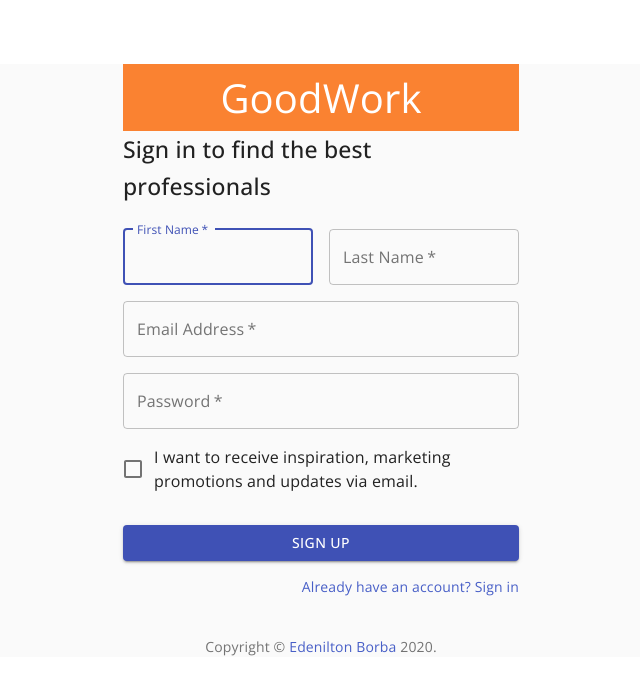
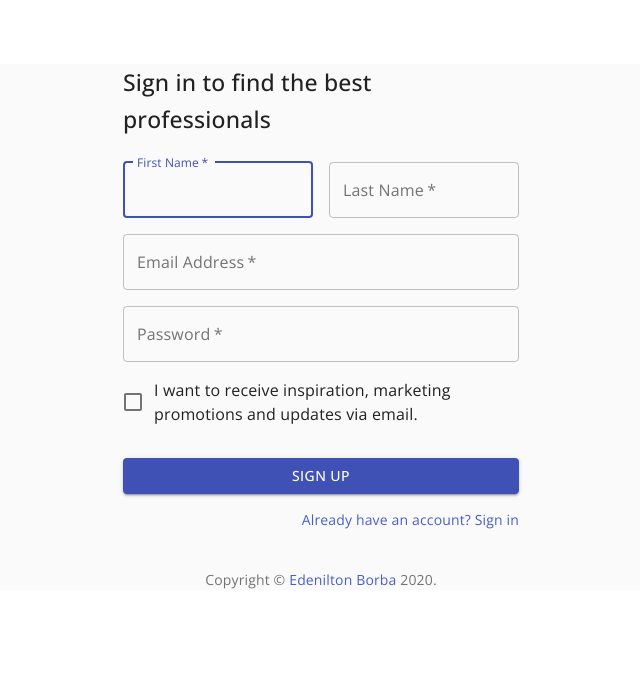
Before and after one commit to EdeniltonBorba/GoodWork, a React (Create React App) app: page /SignUp in a window 1280 px wide. Shown: the top 694 px of the page, without its empty margins (319-959 px from the left). Built offline with nearby package versions, Linux system fonts and the light colour scheme.

Commit message:
add home

```diff
--- a/src/components/Logo/Logo.js
+++ /dev/null
@@ -1,43 +0,0 @@
-import React from "react";
-import { Link } from "react-router-dom";
-import { makeStyles } from '@material-ui/core/styles';
-
-
-import "./logo.css";
-
-const useStyles = makeStyles(theme => ({
-    logoHomeStyle: {
-        fontFamily: 'Prompt',
-        fontSize: 40,
-        color: "white",
-        marginLeft: "9%",
-    },
-    logoSignStyle: {
-        color: 'white',
-        backgroundColor: '#fa8231',
-        textAlign: "center",
-        fontWeight: "normal",
-        padding: '5px',
-        fontSize: 40,
-    },
-}));
-
-export function LogoHome() {
-    const classes = useStyles();
-    return (<Link to="/Home">
-        <div className={classes.logoHomeStyle}>GoodWork</div>
-    </Link>
-    );
-};
-
-export const LogoSign = () => {
-    const classes = useStyles();
-    return <div className={classes.logoSignStyle}><p>GoodWork</p></div>;
-
-}
-
-export function LogoOpening() {
-    const classes = useStyles();
-    return <div className={classes.logoHomeStyle}>GoodWork</div>;
-
-}
--- /dev/null
+++ b/src/components/Logo/index.js
@@ -0,0 +1,13 @@
+import React from "react";
+import { LogoStyle } from '../../components/Logo/styles';
+
+function LogoGoodWork() {
+    return (
+
+        <LogoStyle>
+            GoodWork
+        </LogoStyle>
+
+    )
+}
+export default LogoGoodWork;
--- a/src/components/Logo/logo.css
+++ /dev/null
@@ -1,17 +0,0 @@
-
-.logoHomeStyle {
-    font-family: 'Prompt';
-    font-size: 40;
-    color: "white";
-    margin-left: "9%";
-};
-
-.logoSignStyle {
-    color: 'white';
-    background-color: '#fa8231';
-    text-align: "center";
-    font-size: 100%;
-    font-weight: "normal";
-    padding: 5px;
-    font-size: 100px;
-};
--- /dev/null
+++ b/src/components/Logo/styles.js
@@ -0,0 +1,10 @@
+import styled from 'styled-components';
+
+export const LogoStyle = styled.div`
+   color: 'white';
+    background-color: '#fa8231';
+    text-align: "center";
+    font-size: 100%;
+    font-weight: "normal";
+    padding: 5px;
+`;
--- a/src/pages/Sign/SignIn.js
+++ b/src/pages/Sign/SignIn.js
@@ -10,7 +10,7 @@ import Box from '@material-ui/core/Box';
 import Typography from '@material-ui/core/Typography';
 import { makeStyles } from '@material-ui/core/styles';
 import Container from '@material-ui/core/Container';
-import { LogoSign } from '../../components/Logo/Logo.js';
+
 
 
 
@@ -70,7 +70,7 @@ export default function SignIn() {
         <Container component="main" maxWidth="xs">
             <CssBaseline />
             <div className={classes.paper}>
-                <LogoSign />
+
                 <div className={classes.slogan}>
                     Sign in to find the best professionals
                 </div>
--- a/src/pages/Sign/SignUp.js
+++ b/src/pages/Sign/SignUp.js
@@ -10,7 +10,7 @@ import Box from '@material-ui/core/Box';
 import Typography from '@material-ui/core/Typography';
 import { makeStyles } from '@material-ui/core/styles';
 import Container from '@material-ui/core/Container';
-import { LogoSign } from '../../components/Logo/Logo.js';
+
 
 function Copyright() {
     return (
@@ -68,7 +68,7 @@ export default function SignUp() {
         <Container component="main" maxWidth="xs">
             <CssBaseline />
             <div className={classes.paper}>
-                <LogoSign />
+
                 <div className={classes.slogan}>
                     Sign in to find the best professionals
                 </div>
--- a/src/pages/Welcome/index.js
+++ b/src/pages/Welcome/index.js
@@ -1,7 +1,8 @@
 import React from "react";
 import Toolbar from '@material-ui/core/Toolbar';
 import Typography from '@material-ui/core/Typography';
-import { LogoOpening } from '../../components/Logo/Logo';
+import LogoGoodWork from '../../components/Logo/index.js';
+
 import {
     Header,
     WelcomeRoot,
@@ -20,7 +21,7 @@ function Welcome() {
         <React.Fragment>
             <Header>
                 <Toolbar>
-                    <LogoOpening />
+                    <LogoGoodWork />
                 </Toolbar>
             </Header>
             <div>
```
